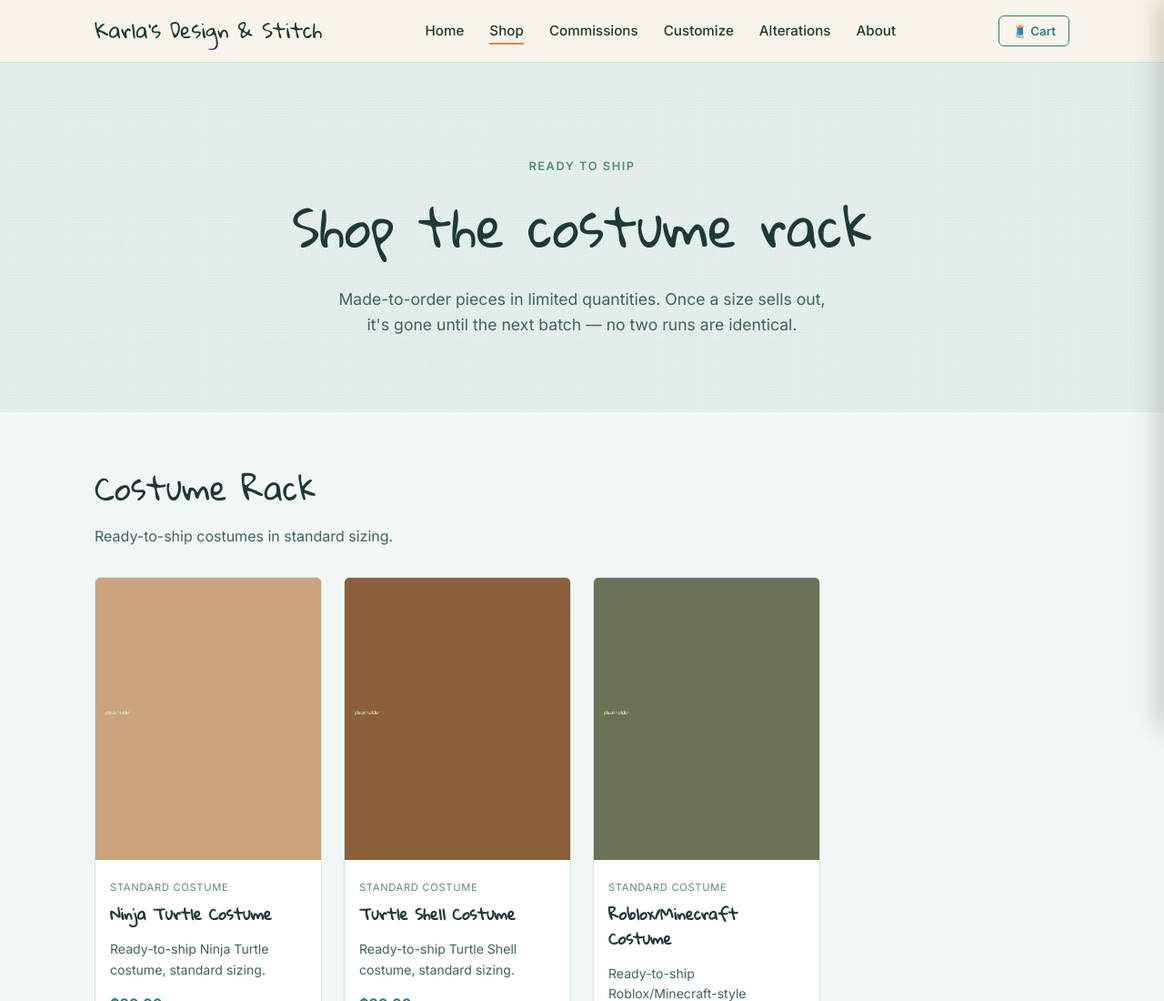
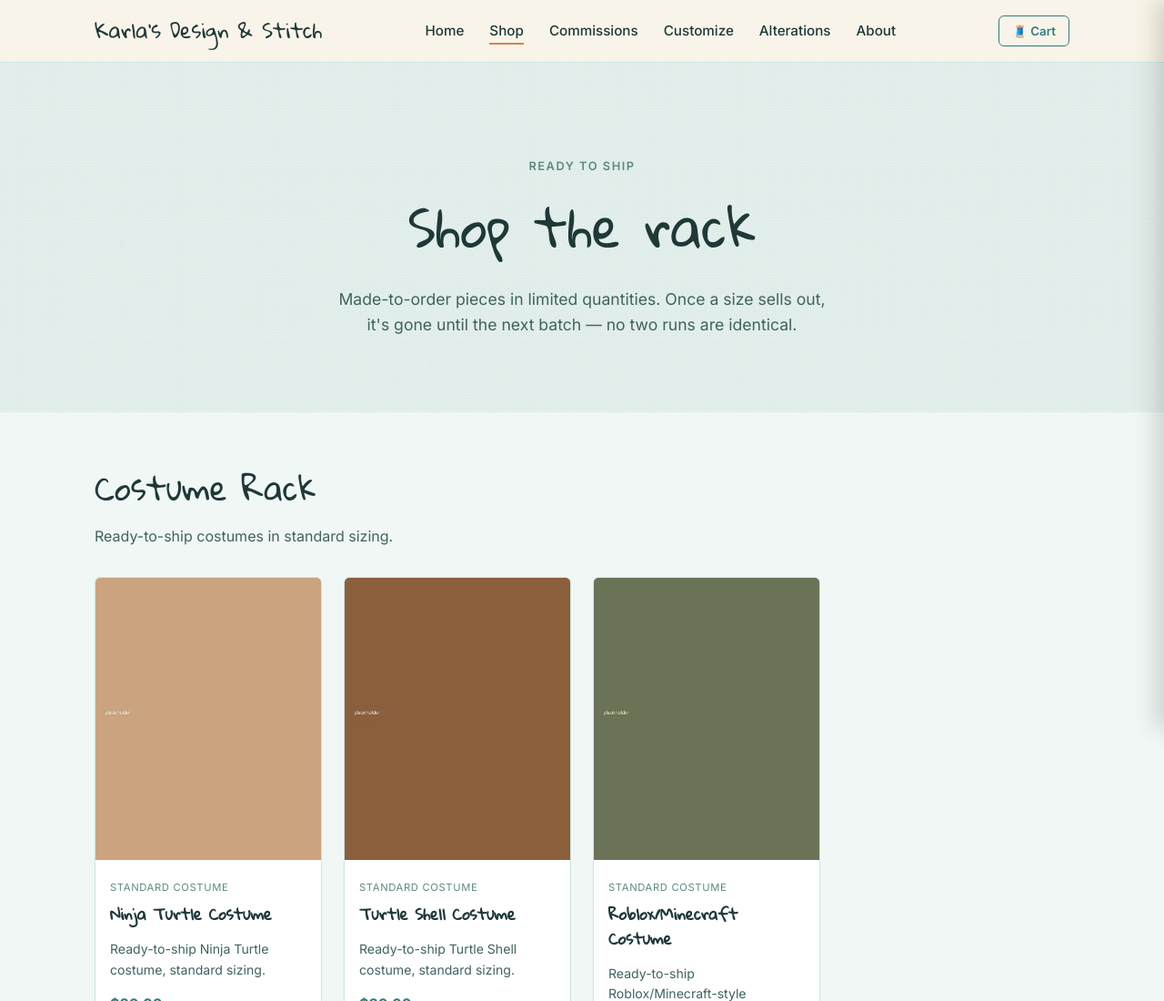
Before and after one commit to j2padill-maker/Karlas-touch, a website: page shop.html in a window 1280 px wide. Shown: the top 1100 px of the page at 91% size. Drawn offline with nearby package versions, Linux system fonts and the light colour scheme.

Commit message:
Update shop headline to Shop the rack

```diff
--- a/shop.html
+++ b/shop.html
@@ -28,7 +28,7 @@
 <header class="hero fabric-texture" style="padding-bottom:50px;">
   <div class="container">
     <span class="hero-eyebrow">Ready to ship</span>
-    <h1>Shop the costume rack</h1>
+    <h1>Shop the rack</h1>
     <p class="lede">Made-to-order pieces in limited quantities. Once a size sells out, it's gone until the next batch — no two runs are identical.</p>
   </div>
 </header>
```
